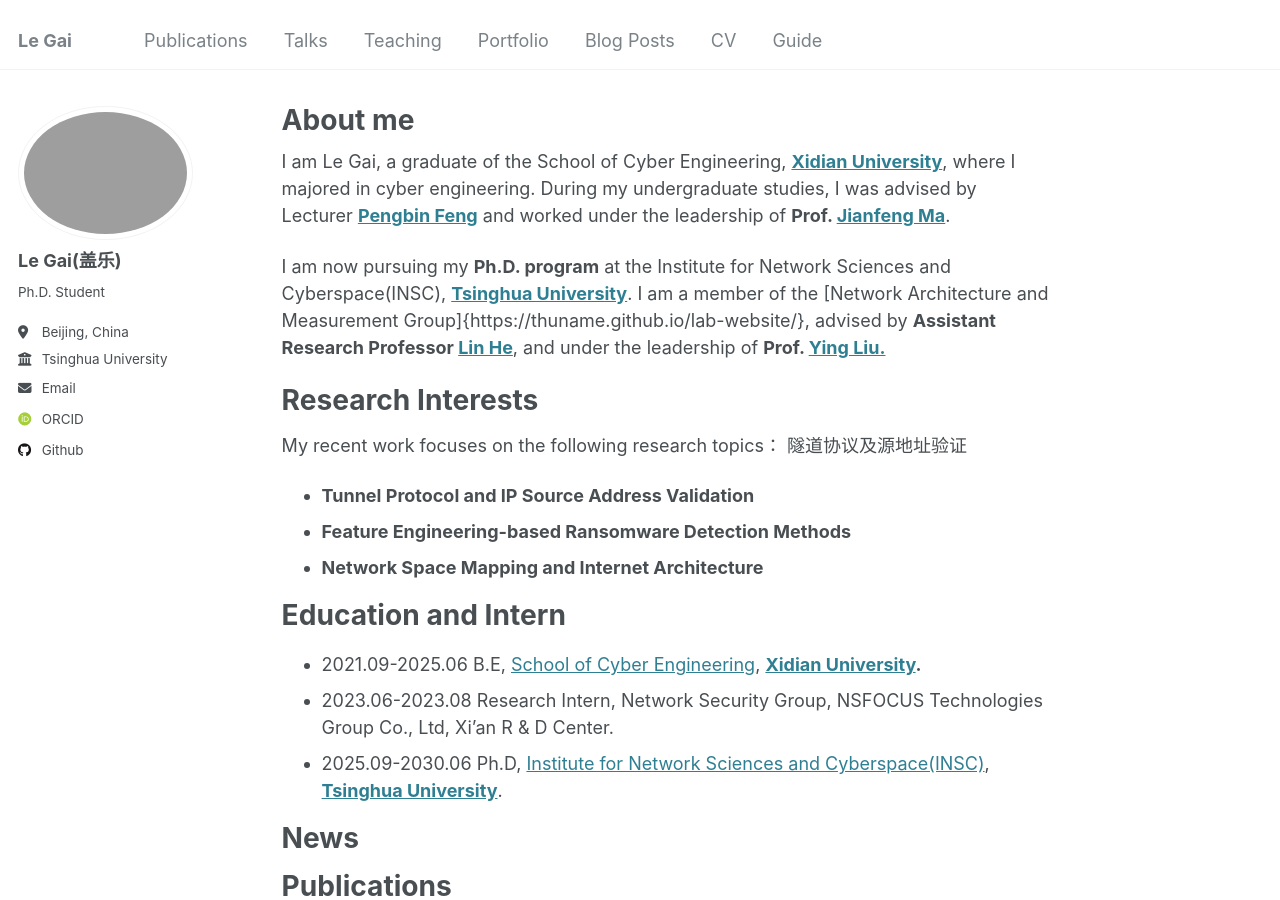
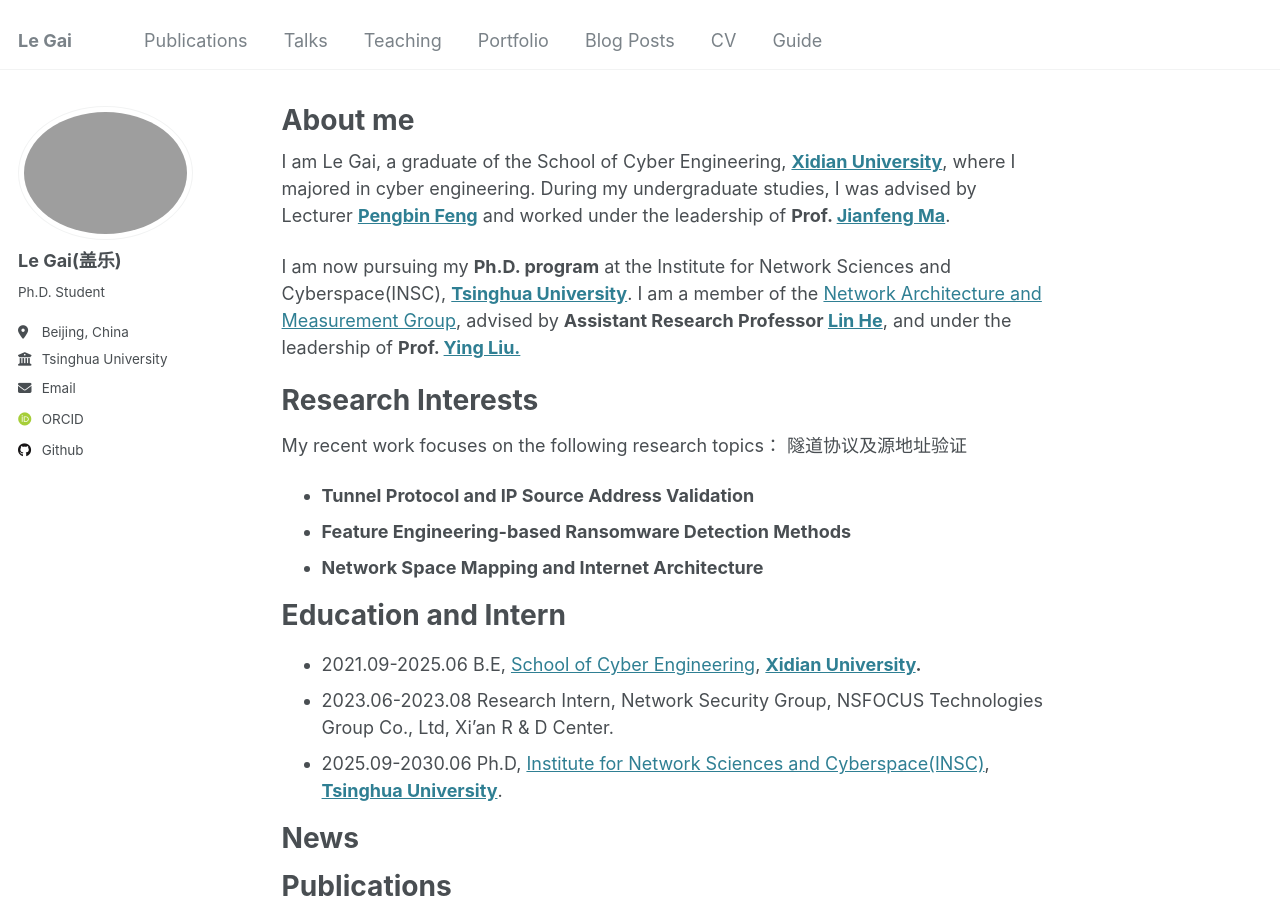
Before and after one commit to LeGai325/LeGai325.github.io, a Jekyll site: the page built from _pages/about.md, in a window 1280 px wide and 900 px high. Built offline with Jekyll 4.4.1, drawn with Linux system fonts in a browser that asks for light colours; some web fonts are replaced.

Commit message:
Update about.md

```diff
--- a/_pages/about.md
+++ b/_pages/about.md
@@ -9,7 +9,7 @@ redirect_from:
 ---
 I am Le Gai, a graduate of the School of Cyber Engineering, **[Xidian University](https://www.xidian.edu.cn/)**, where I majored in cyber engineering. During my undergraduate studies, I was advised by Lecturer **[Pengbin Feng](https://faculty.xidian.edu.cn/FPB/zh_CN/index/409846/list/index.htm)** and worked under the leadership of **Prof. [Jianfeng Ma](https://faculty.xidian.edu.cn/MJF2/zh_CN/index.htm)**.
 
-I am now pursuing my **Ph.D. program** at the Institute for Network Sciences and Cyberspace(INSC), **[Tsinghua University](https://www.tsinghua.edu.cn/)**. I am a member of the [Network Architecture and Measurement Group]{https://thuname.github.io/lab-website/}, advised by **Assistant Research Professor [Lin He](https://helinhl.github.io/)**, and under the leadership of  **Prof. [Ying Liu.](https://www.insc.tsinghua.edu.cn/info/1157/2456.htm)**
+I am now pursuing my **Ph.D. program** at the Institute for Network Sciences and Cyberspace(INSC), **[Tsinghua University](https://www.tsinghua.edu.cn/)**. I am a member of the [Network Architecture and Measurement Group](https://thuname.github.io/lab-website/), advised by **Assistant Research Professor [Lin He](https://helinhl.github.io/)**, and under the leadership of  **Prof. [Ying Liu.](https://www.insc.tsinghua.edu.cn/info/1157/2456.htm)**
 
 # Research Interests
 
```
